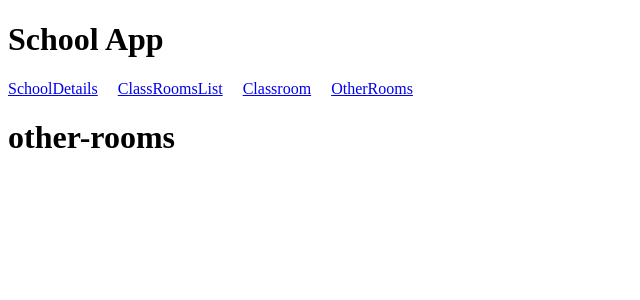
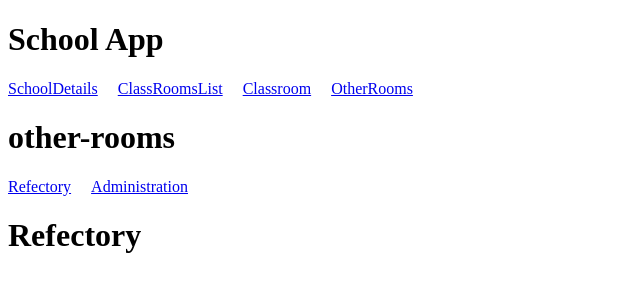
Before and after one commit to AMontagu/complex-vue-project-template, a Vue app: page /other-rooms in a window 1280 px wide. Shown: the top 300 px of the page, without its empty margins (0-640 px from the left). Built offline with nearby package versions, Linux system fonts and the light colour scheme.

Commit message:
all routing working as expected

```diff
--- a/src/composables/navigationsLinks.ts
+++ b/src/composables/navigationsLinks.ts
@@ -1,4 +1,4 @@
-import { ref } from 'vue'
+import { ref, Ref } from 'vue'
 import { RouteLocationRaw } from 'vue-router'
 
 interface NavigationLink {
@@ -7,7 +7,7 @@ interface NavigationLink {
 }
 
 interface ReturnNavigation {
-  navigationLinks: Array<NavigationLink>
+  navigationLinks: Ref<Array<NavigationLink>>
 }
 
 export const useSchoolNavigations = (): ReturnNavigation => {
@@ -34,3 +34,37 @@ export const useSchoolNavigations = (): ReturnNavigation => {
     navigationLinks
   }
 }
+
+export const useClassroomNavigations = (): ReturnNavigation => {
+  const navigationLinks = ref([
+    {
+      to: { name: 'ClassroomDetails' },
+      name: 'ClassroomDetails'
+    },
+    {
+      to: { name: 'StudentsList' },
+      name: 'StudentsList'
+    }
+  ])
+
+  return {
+    navigationLinks
+  }
+}
+
+export const useOtherRoomsNavigations = (): ReturnNavigation => {
+  const navigationLinks = ref([
+    {
+      to: { name: 'Refectory' },
+      name: 'Refectory'
+    },
+    {
+      to: { name: 'Administration' },
+      name: 'Administration'
+    }
+  ])
+
+  return {
+    navigationLinks
+  }
+}
--- a/src/router/school/classrooms/index.ts
+++ b/src/router/school/classrooms/index.ts
@@ -8,17 +8,17 @@ const Student = ():Promise<RouteComponent> => import(/* webpackChunkName: "Stude
 
 const schoolRoutes: Array<RouteRecordRaw> = [
   {
-    path: '/',
+    path: '',
     name: 'ClassroomDetails',
     component: ClassroomDetails
   },
   {
-    path: '/students',
+    path: 'students',
     name: 'StudentsList',
     component: StudentsList
   },
   {
-    path: '/student',
+    path: 'student',
     name: 'Student',
     component: Student,
     children: StudentChildren
--- a/src/router/school/classrooms/student/index.ts
+++ b/src/router/school/classrooms/student/index.ts
@@ -1,18 +1,12 @@
 import { RouteRecordRaw, RouteComponent } from 'vue-router'
 
-const Refectory = ():Promise<RouteComponent> => import(/* webpackChunkName: "Refectory" */ '@/views/school/other-rooms/Refectory.vue')
-const Administration = ():Promise<RouteComponent> => import(/* webpackChunkName: "Administration" */ '@/views/school/other-rooms/Administration.vue')
+const StudentDetails = ():Promise<RouteComponent> => import(/* webpackChunkName: "StudentDetails" */ '@/views/school/classroom/student/StudentDetails.vue')
 
 const StudentRoutes: Array<RouteRecordRaw> = [
   {
     path: '/',
-    name: 'Refectory',
-    component: Refectory
-  },
-  {
-    path: '/administration',
-    name: 'Administration',
-    component: Administration
+    name: 'StudentDetails',
+    component: StudentDetails
   }
 ]
 
--- a/src/router/school/other-rooms/index.ts
+++ b/src/router/school/other-rooms/index.ts
@@ -5,12 +5,12 @@ const Administration = ():Promise<RouteComponent> => import(/* webpackChunkName:
 
 const otherRoomsRoutes: Array<RouteRecordRaw> = [
   {
-    path: '/',
+    path: '',
     name: 'Refectory',
     component: Refectory
   },
   {
-    path: '/administration',
+    path: 'administration',
     name: 'Administration',
     component: Administration
   }
--- a/src/views/school/Classroom.vue
+++ b/src/views/school/Classroom.vue
@@ -1,14 +1,25 @@
 <template>
   <div>
     <h1>Classroom</h1>
+    <MyCompanyNavigation :navigationLinks="navigationLinks" />
     <router-view/>
   </div>
 </template>
 
-<script>
-export default {
-  name: 'Classroom'
-}
+<script lang="ts">
+import { defineComponent } from 'vue'
+
+import { useClassroomNavigations } from '@/composables/navigationsLinks'
+
+export default defineComponent({
+  name: 'Classroom',
+  setup () {
+    const { navigationLinks } = useClassroomNavigations()
+    return {
+      navigationLinks
+    }
+  }
+})
 </script>
 
 <style>
--- a/src/views/school/OtherRooms.vue
+++ b/src/views/school/OtherRooms.vue
@@ -1,14 +1,25 @@
 <template>
   <div>
     <h1>other-rooms</h1>
+    <MyCompanyNavigation :navigationLinks="navigationLinks" />
     <router-view/>
   </div>
 </template>
 
-<script>
-export default {
-  name: 'OtherRooms'
-}
+<script lang="ts">
+import { defineComponent } from 'vue'
+
+import { useOtherRoomsNavigations } from '@/composables/navigationsLinks'
+
+export default defineComponent({
+  name: 'OtherRooms',
+  setup () {
+    const { navigationLinks } = useOtherRoomsNavigations()
+    return {
+      navigationLinks
+    }
+  }
+})
 </script>
 
 <style>
```
Also changed, not shown: src/router/school/index.ts (+4 -4 lines).
